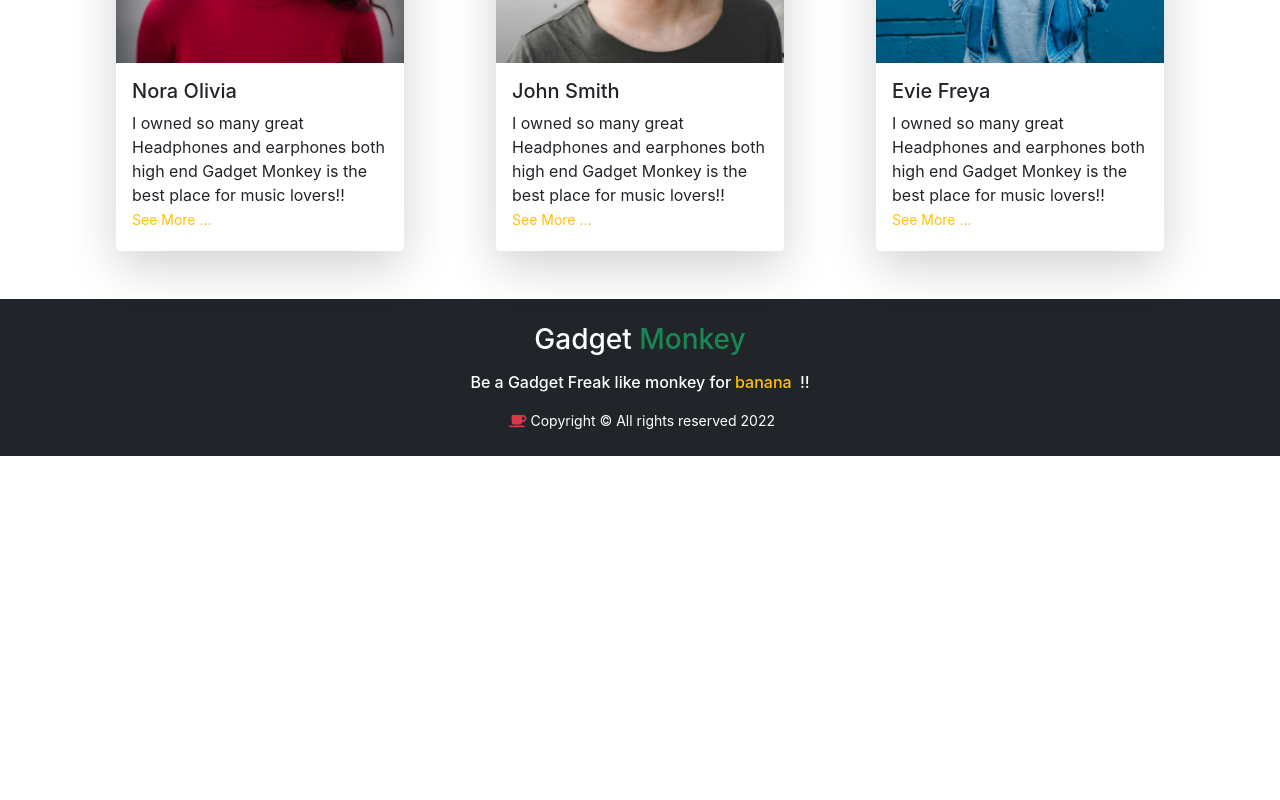
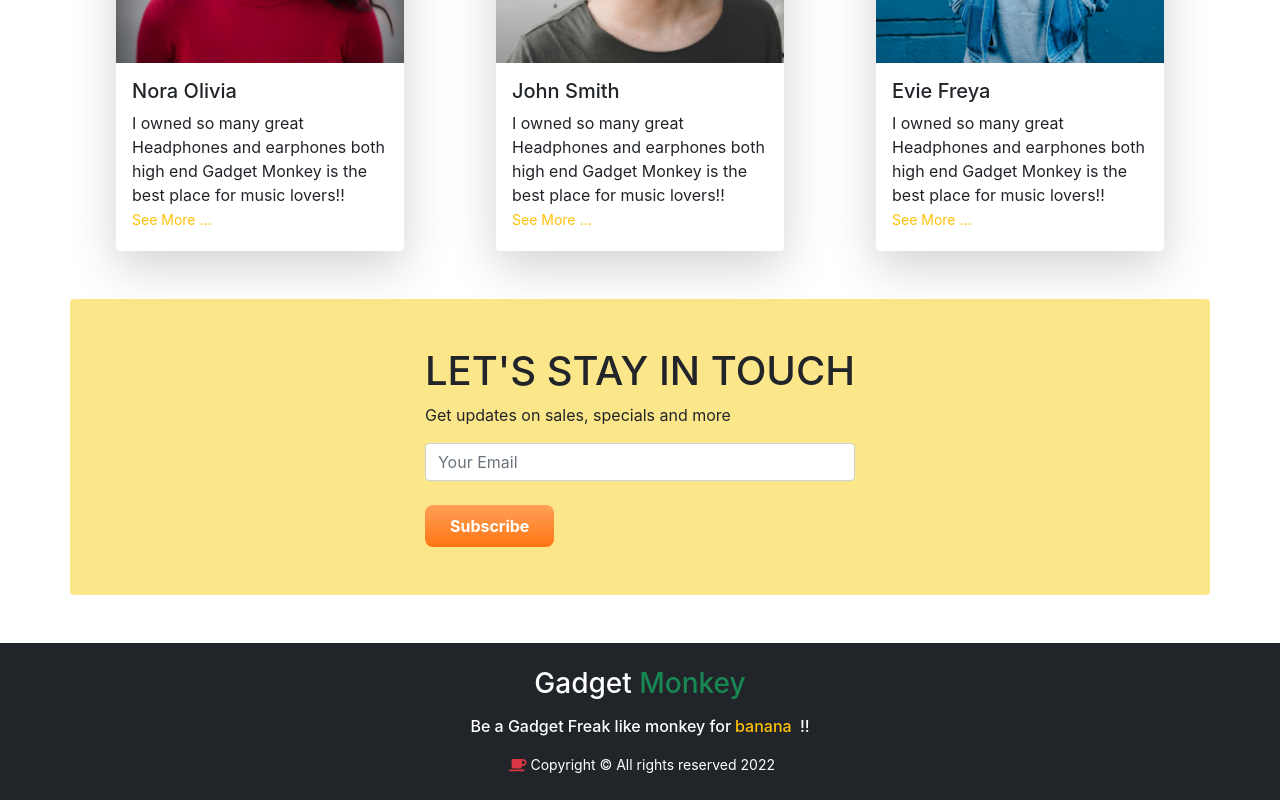
Before and after one commit to MrRonnie/Warehouse-Management-Client, a React (Create React App) app: page / in a window 1280 px wide. Shown: the part 972-1772 px from the top of the page. Before the commit the page ends 1428 px from the top, so only its background shows below. Built offline with nearby package versions, Linux system fonts and the light colour scheme.

Commit message:
newsletter section added

```diff
--- a/src/components/Home/Home/Home.js
+++ b/src/components/Home/Home/Home.js
@@ -1,12 +1,14 @@
 import React from "react";
 import Banner from "../Banner/Banner";
 import Clients from "../Clients/Clients";
+import SubscribeForm from "../SubscribeForm/SubscribeForm";
 
 const Home = () => {
   return (
     <div style={{ minHeight: "100vh" }} className="">
       <Banner></Banner>
       <Clients></Clients>
+      <SubscribeForm></SubscribeForm>
     </div>
   );
 };
--- /dev/null
+++ b/src/components/Home/SubscribeForm/SubscribeForm.css
@@ -0,0 +1,11 @@
+.sub-bg-success {
+    background-color: #fbe68a;
+  }
+
+  .sub-btn-buy-now {
+    color: white;
+    background-image: linear-gradient(to bottom, #ffa058 0%, #ff7513 100%);
+    border: none;
+    border-radius: 8px;
+    padding: 9px 25px;
+  }
--- /dev/null
+++ b/src/components/Home/SubscribeForm/SubscribeForm.js
@@ -0,0 +1,23 @@
+import React from "react";
+import "./SubscribeForm.css";
+
+const SubscribeForm = () => {
+  return (
+    <div
+      class="container sub-bg-success p-5 text-dark bg-opacity-25 rounded d-flex justify-content-center align-items-center mb-5"
+      id="Subscribe"
+    >
+      <div>
+        <h1>LET'S STAY IN TOUCH</h1>
+        <p>Get updates on sales, specials and more </p>
+        <input type="text" className="form-control" placeholder="Your Email" />
+        <br />
+        <button type="button" class="sub-btn-buy-now fw-bold">
+          Subscribe
+        </button>
+      </div>
+    </div>
+  );
+};
+
+export default SubscribeForm;
```
